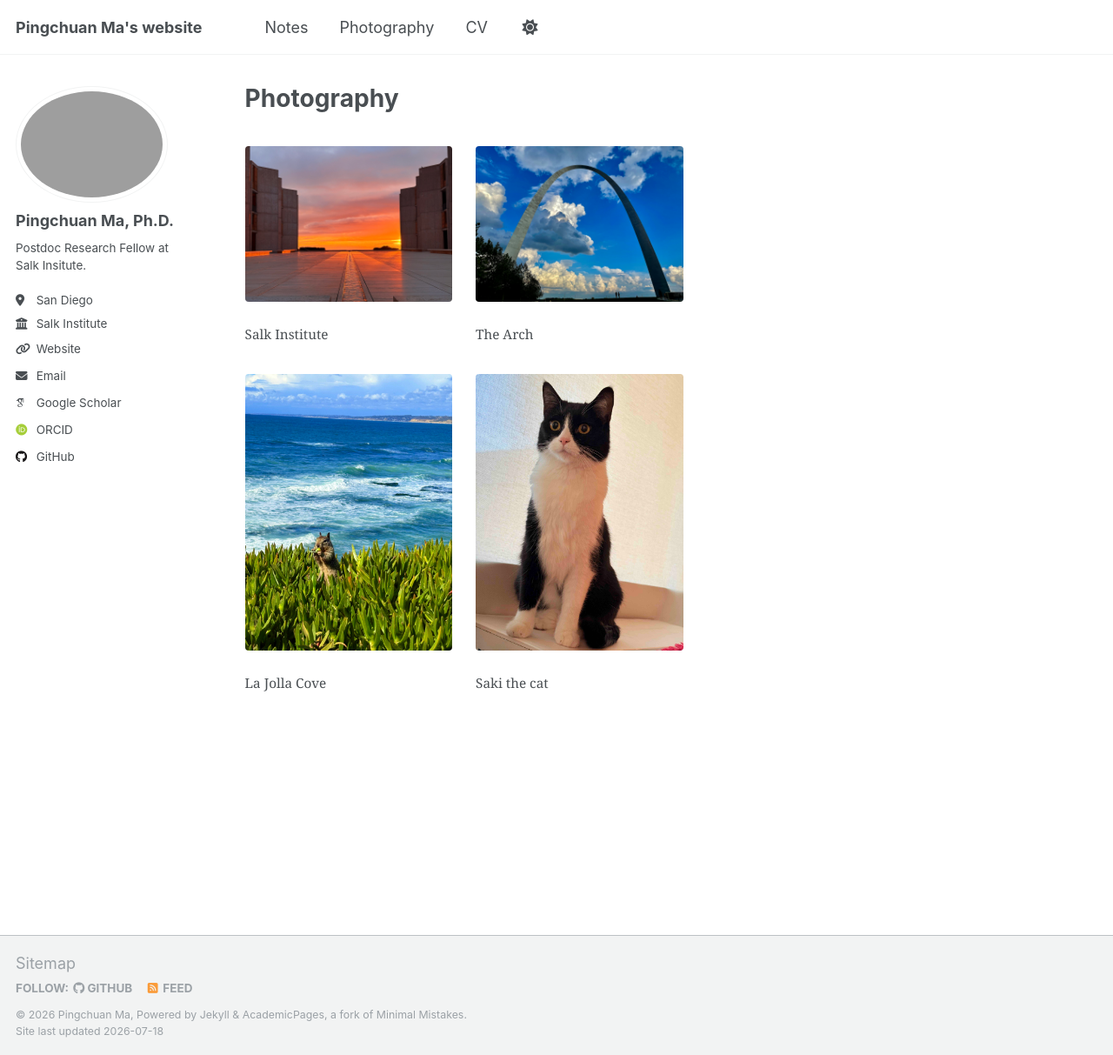
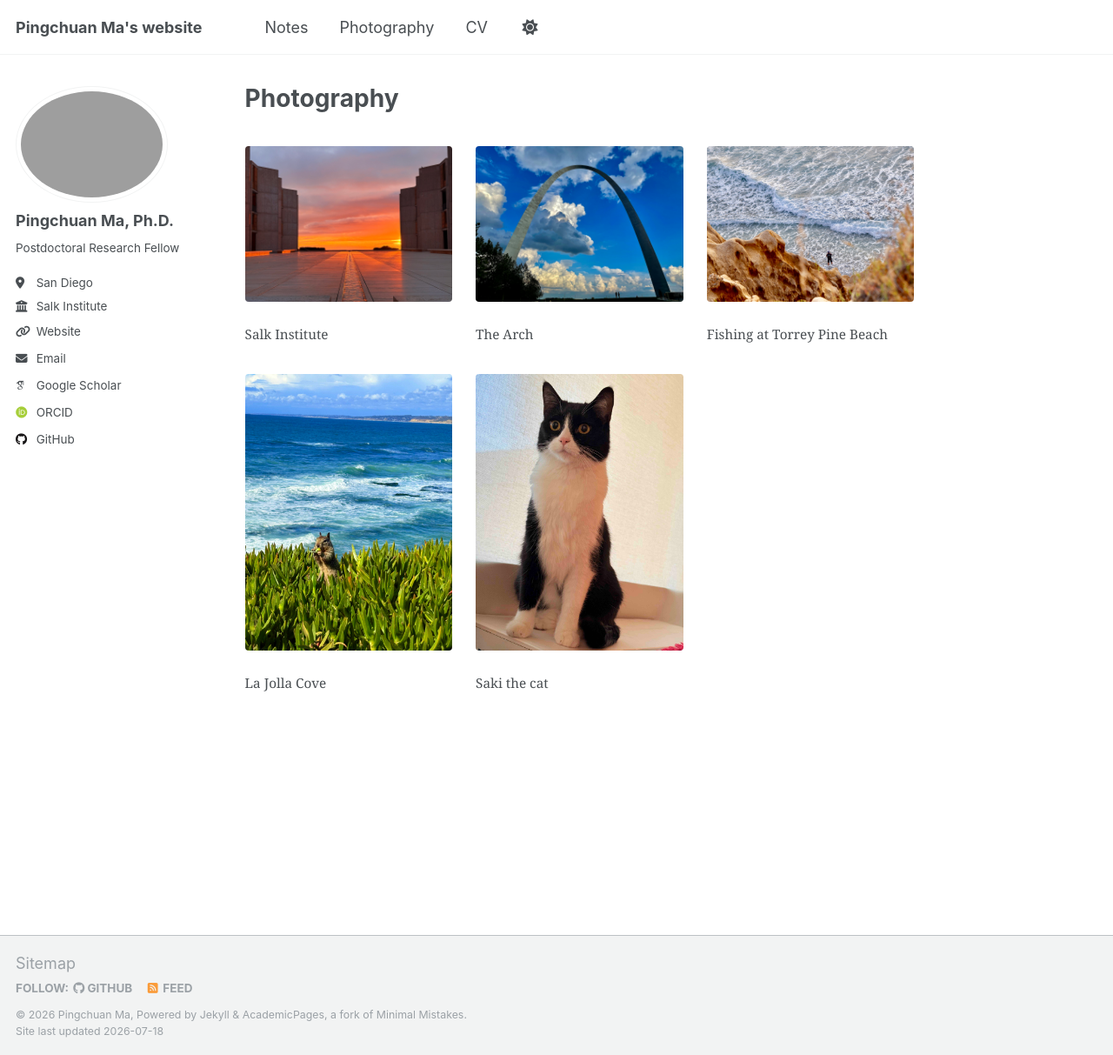
Before and after one commit to pcmaaaaa/pcmaaaaa.github.io, a Jekyll site: the page built from _pages/photography.md, in a window 1280 px wide and 1213 px high. Shown: the whole window at 87% size. Built offline with Jekyll 4.4.1, drawn with Linux system fonts in a browser that asks for light colours; some web fonts are replaced; a script that is not in the unit is left out.

Commit message:
adding photos

```diff
--- a/_config.yml
+++ b/_config.yml
@@ -25,7 +25,7 @@ author:
   avatar           : "Pingchuan_MaLowR.png"
   name             : "Pingchuan Ma, Ph.D."
   pronouns         : # example: "she/her"
-  bio              : "Postdoc Research Fellow at Salk Insitute."
+  bio              : "Postdoctoral Research Fellow"
   location         : "San Diego"
   employer         : "Salk Institute"
   uri              : "https://www.salk.edu/" # URL
--- a/_pages/photography.md
+++ b/_pages/photography.md
@@ -23,6 +23,9 @@ gallery:
   url: photography/Saki.jpg
   alt: ""
   title: "Saki the cat"
+
+- image_path: photography/Fishing.jpeg
+  title: "Fishing at Torrey Pine Beach"
 ---
 
 {% comment %}
```
Also changed, not shown: images/photography/Bird1.jpeg (added), images/photography/Bird2.jpeg (added), images/photography/Fishing.jpeg (added), images/photography/Gliding.jpeg (added), 2 other files.
